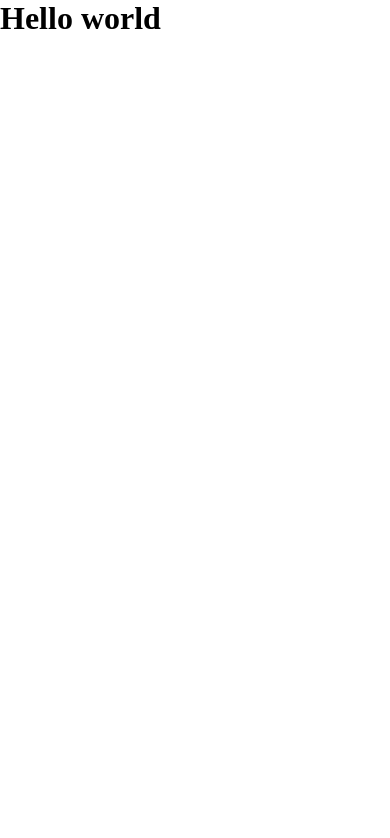
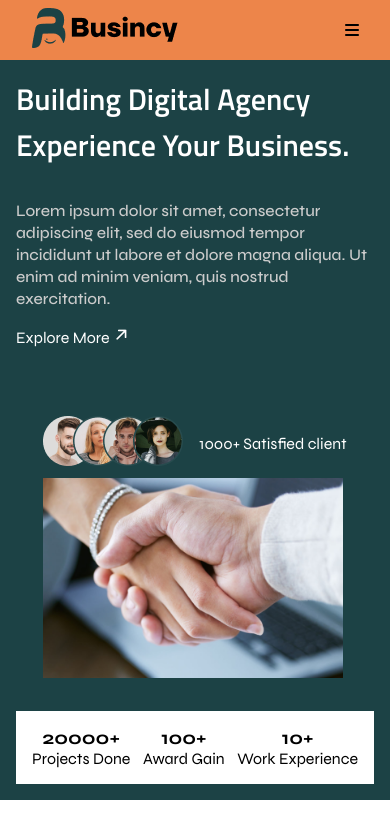
Before and after one commit to TaifurIslamAshraf/Busincy, a website built with Vite: page index.html in a window 390 px wide. Built offline with nearby package versions, Linux system fonts and the light colour scheme.

Commit message:
design hero section

```diff
--- a/index.html
+++ b/index.html
@@ -4,6 +4,12 @@
     <meta charset="UTF-8" />
     <link rel="icon" type="image/svg+xml" href="/vite.svg" />
     <meta name="viewport" content="width=device-width, initial-scale=1.0" />
+
+    <!-- font awesome cdn -->
+    <link
+      rel="stylesheet"
+      href="https://cdnjs.cloudflare.com/ajax/libs/font-awesome/6.5.1/css/all.min.css"
+    />
 
     <!-- link css -->
     <link rel="stylesheet" href="./styles/main.css" />
@@ -12,7 +18,85 @@
   </head>
   <body>
     <div id="app">
-      <h1 data-aos="fade-down">Hello world</h1>
+      <!-- navbar -->
+      <nav class="flex-between">
+        <div class="flex-between">
+          <div class="nav_icon">
+            <a href="/">
+              <img src="./assets/logo.png" alt="logo" />
+            </a>
+          </div>
+          <i id="mobile_menu" class="fa-solid fa-bars"></i>
+        </div>
+
+        <ul class="flex-center home-nav">
+          <li><a href="/">Home</a></li>
+          <li><a href="/about">About Us</a></li>
+          <li><a href="/">Service</a></li>
+          <li><a href="/">Page</a></li>
+          <li><a href="/">Blog</a></li>
+          <li><a href="/">Contact</a></li>
+          <li>
+            <img src="./assets/serch_icon.png" alt="search icon" />
+          </li>
+        </ul>
+      </nav>
+
+      <!-- index hero section -->
+      <div class="index_hero">
+        <div class="index_hero-left">
+          <div class="index_hero_left-heading">
+            <h1 data-aos="fade-right" class="">
+              Building Digital Agency Experience Your Business.
+            </h1>
+          </div>
+        </div>
+        <div class="index_hero-right">
+          <p class="subTitle" data-aos="fade-left">
+            Lorem ipsum dolor sit amet, consectetur adipiscing elit, sed do
+            eiusmod tempor incididunt ut labore et dolore magna aliqua. Ut enim
+            ad minim veniam, quis nostrud exercitation.
+          </p>
+          <a href="#">
+            Explore More <img src="./assets/button_arrow.png" alt="" />
+          </a>
+
+          <img
+            class="index_hero-right_play-img"
+            src="./assets/play button.png"
+            alt=""
+          />
+        </div>
+      </div>
+
+      <!-- home meta -->
+      <div class="home_meta">
+        <img class="home_meta-img1" src="./assets/home_meta1.png" alt="" />
+        <div class="home_meta-middel">
+          <div class="home_meta-client">
+            <div class="home_meta-avatars">
+              <img src="./assets/avater_group.png" alt="" />
+            </div>
+            <p>1000+ Satisfied client</p>
+          </div>
+          <img class="home_meta-img2" src="./assets/home_meta.png" alt="" />
+        </div>
+
+        <div class="home_meta-experience">
+          <div class="">
+            <h3>20000+</h3>
+            <p>Projects Done</p>
+          </div>
+          <div class="">
+            <h3>100+</h3>
+            <p>Award Gain</p>
+          </div>
+          <div class="">
+            <h3>10+</h3>
+            <p>Work Experience</p>
+          </div>
+        </div>
+      </div>
     </div>
     <script type="module" src="./js/main.js"></script>
   </body>
--- a/js/main.js
+++ b/js/main.js
@@ -3,6 +3,16 @@ import "aos/dist/aos.css";
 
 //Init Aos Animations
 Aos.init({
-    duration: 500,
+    duration: 1000,
     offset: 100
 })
+
+
+//header active mobile
+const headerMobile = document.getElementById("mobile_menu")
+const homeNav = document.querySelector(".home-nav")
+
+headerMobile.addEventListener("click", function(){
+    homeNav.classList.toggle("active-mobile")
+    headerMobile.classList.toggle("active-fa-bars")
+})
--- a/styles/main.css
+++ b/styles/main.css
@@ -45,8 +45,9 @@
 /* default styles */
 
 body {
-  max-width: 1380px;
+  max-width: 1440px;
   margin: 0 auto;
+  font-family: var(--font-text);
 }
 
 a {
--- a/styles/sections/index.css
+++ b/styles/sections/index.css
@@ -0,0 +1,272 @@
+/* nav styles */
+nav div {
+  display: flex;
+  align-items: center;
+  flex: 1;
+  background-color: var(--bg-primary);
+  width: 50%;
+  height: 80px;
+  padding: 0 3rem;
+  z-index: 100;
+}
+nav ul {
+  flex: 1;
+  padding: 0 3rem;
+  background-color: var(--bg-secondary);
+  width: 50%;
+  height: 80px;
+  list-style: none;
+  gap: 1.3rem;
+  font-size: 14px;
+  font-weight: 600;
+  text-transform: uppercase;
+  color: var(--text-primary-forgraund);
+  z-index: 100;
+}
+nav ul li a:hover {
+  color: #ffff;
+}
+
+.fa-bars {
+  display: none;
+}
+
+/* hero section */
+.index_hero {
+  display: flex;
+  align-items: center;
+  justify-content: center;
+  background-color: var(--bg-secondary);
+}
+
+.index_hero-left {
+  padding: 3rem;
+  flex: 1;
+  background-color: var(--bg-primary);
+  min-height: 700px;
+}
+
+.index_hero_left-heading h1 {
+  font-size: 45px;
+  font-weight: 600;
+  font-family: var(--font-heading);
+}
+
+.index_hero-right {
+  position: relative;
+  padding: 3rem;
+  flex: 1;
+  min-height: 700px;
+}
+
+.index_hero-right p {
+  color: var(--text-primary-forgraund);
+  margin-bottom: 1rem;
+}
+
+.index_hero-right a {
+  color: #fff;
+  padding: 10px 0;
+}
+
+.index_hero-right_play-img {
+  position: absolute;
+  top: 60%;
+  left: 78%;
+  width: 100px;
+}
+
+/* home meta */
+.home_meta {
+  display: flex;
+  align-items: center;
+  justify-content: center;
+  gap: 1rem;
+
+  position: absolute;
+  top: 20rem;
+  left: 0;
+  right: 90px;
+
+  background-color: var(--bg-secondary);
+
+  max-width: 1040px;
+  height: 480px;
+  margin: auto;
+  padding: 1rem;
+}
+
+.home_meta-img1 {
+  flex: 1;
+  width: 80%;
+  height: auto;
+  object-fit: cover;
+}
+.home_meta-middel {
+  display: flex;
+  flex-direction: column;
+  flex: 1;
+  gap: 0.5rem;
+}
+.home_meta-client {
+  display: flex;
+  align-items: center;
+  justify-content: start;
+  gap: 1rem;
+}
+
+.home_meta-client p {
+  color: #fff;
+}
+
+.home_meta-img2 {
+  width: 100%;
+  height: auto;
+  object-fit: cover;
+}
+
+.home_meta-experience {
+  background-color: var(--bg-primary);
+  height: 100%;
+
+  display: flex;
+  align-items: center;
+  justify-content: space-between;
+  flex-direction: column;
+  text-align: center;
+
+  padding: 4rem 1rem;
+}
+
+/* home page responsive start */
+
+@media screen and (max-width: 1165px) {
+  /* responsive home nav */
+
+  .fa-bars {
+    display: block;
+    margin-right: 10px;
+    cursor: pointer;
+    padding: 5px;
+    border-radius: 4px;
+    z-index: 100;
+  }
+  .fa-bars.active-fa-bars {
+    background-color: rgba(207, 64, 64, 0.247);
+  }
+
+  nav div {
+    padding: 0 1rem;
+    height: 60px;
+    background-color: var(--button-color);
+    /* position: fixed;
+    width: 100%;
+    top: 0;
+    left: 0;
+    right: 0;
+    z-index: 100; */
+  }
+
+  nav ul {
+    position: fixed;
+    flex-direction: column;
+    justify-content: start !important;
+    top: 60px;
+    right: -300px;
+
+    background-color: var(--bg-primary);
+    color: var(--text-primary);
+
+    padding: 2rem 3rem;
+    width: 250px;
+    height: 100vh;
+
+    gap: 2rem;
+
+    transition: all 0.5s;
+  }
+
+  .home-nav.active-mobile {
+    right: 0;
+    transition: all 0.5s;
+  }
+
+  /* hero section */
+  .index_hero_left-heading h1 {
+    font-size: 35px;
+  }
+
+  /* home meta */
+  .home_meta {
+    max-width: 600px;
+    height: 480px;
+  }
+
+  .home_meta-img1 {
+    display: none;
+  }
+
+  .home_meta-img2 {
+    width: 95%;
+  }
+
+  .index_hero-right_play-img {
+    position: absolute;
+    top: 60%;
+    left: 60%;
+  }
+}
+
+@media screen and (max-width: 775px) {
+  /* hero section */
+  .index_hero {
+    flex-direction: column;
+  }
+  .index_hero-left {
+    padding: 1rem;
+    min-height: auto;
+    background-color: var(--bg-secondary);
+  }
+  .index_hero_left-heading h1 {
+    font-size: 30px;
+    color: #fff;
+  }
+
+  .index_hero-right {
+    min-height: 500px;
+    padding: 1rem;
+  }
+
+  .index_hero-right_play-img {
+    display: none;
+  }
+
+  /* home meta */
+  .home_meta {
+    flex-direction: column;
+    gap: 1rem;
+
+    position: absolute;
+    top: 25rem;
+    left: 0;
+    right: 0;
+
+    max-width: 400px;
+    height: 400px;
+  }
+  .home_meta-img2 {
+    width: 300px;
+    height: 200px;
+    object-fit: cover;
+  }
+  .home_meta-experience {
+    background-color: var(--bg-primary);
+    height: auto;
+    width: 100%;
+
+    justify-content: space-between;
+    flex-direction: row;
+
+    padding: 1rem;
+  }
+}
```
Also changed, not shown: assets/avater_group.png (added), assets/serch_icon.png (added).
